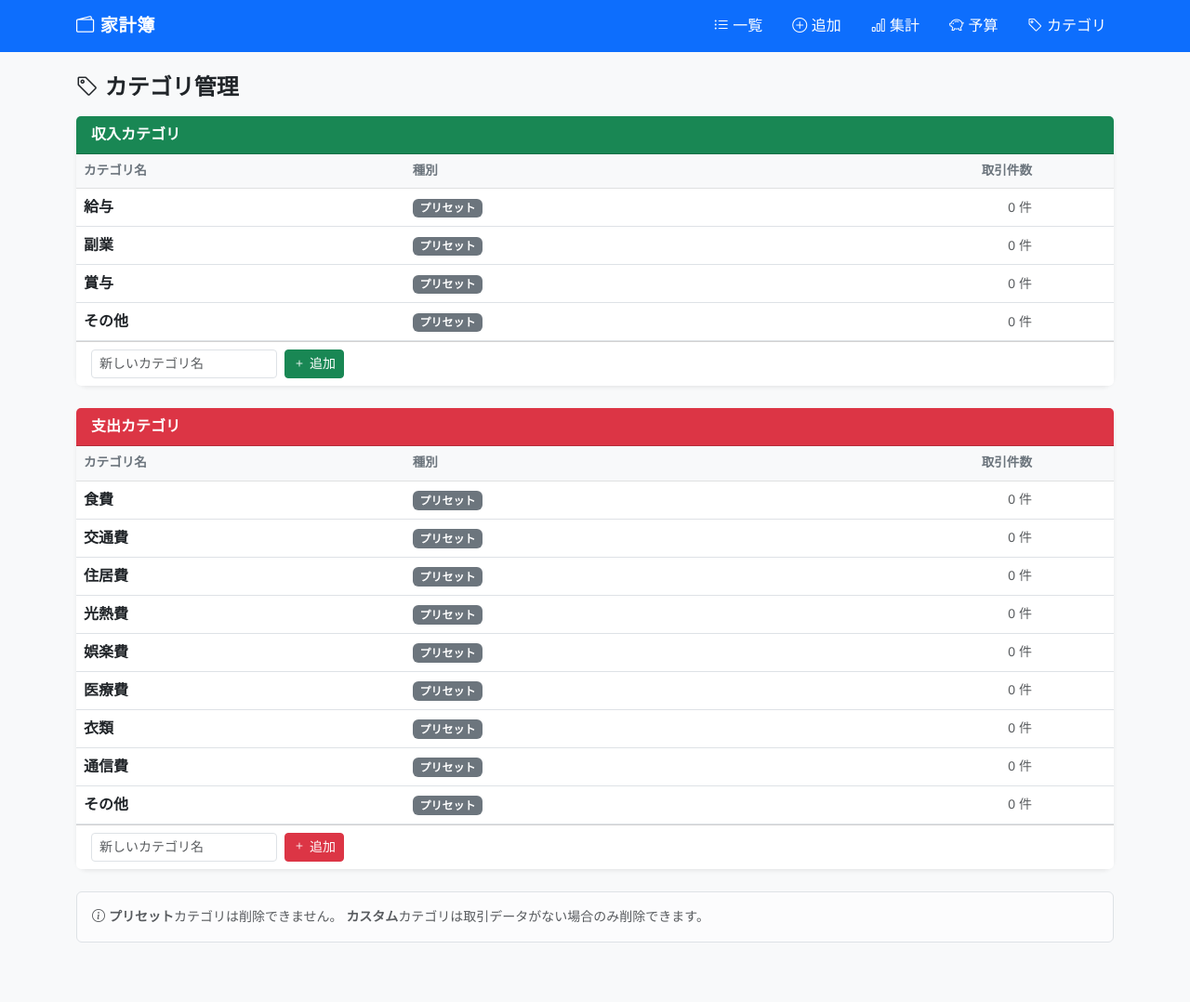
After one commit to shuto24/POS, a Flask app: page /categories in a window 1280 px wide. The commit adds this page. Shown: the whole page at 93% size. Run offline with Flask 3, Linux system fonts and the light colour scheme; data comes from the database, SQL or seed files in the repository; data that the repository does not hold is empty.

Commit message:
feat: カテゴリ管理機能を追加
- プリセットカテゴリをDBで管理し、ユーザーが独自カテゴリを追加可能に
- /categories ページでカテゴリの追加・削除ができる
- プリセットは削除不可、取引データがあるカスタムカテゴリも削除不可
- 追加・削除・予算ページのカテゴリ一覧がDBから動的取得に変更

Co-Authored-By: Claude Sonnet 4.6 <noreply@anthropic.com>

```diff
--- a/database.py
+++ b/database.py
@@ -37,6 +37,27 @@ def init_db():
                 amount INTEGER NOT NULL
             )
         """)
+        conn.execute("""
+            CREATE TABLE IF NOT EXISTS categories (
+                id INTEGER PRIMARY KEY AUTOINCREMENT,
+                type TEXT NOT NULL,
+                name TEXT NOT NULL,
+                is_preset INTEGER NOT NULL DEFAULT 0,
+                sort_order INTEGER NOT NULL DEFAULT 999,
+                UNIQUE(type, name)
+            )
+        """)
+        # プリセットカテゴリを初期投入（既存なら無視）
+        for i, name in enumerate(INCOME_CATEGORIES):
+            conn.execute(
+                "INSERT OR IGNORE INTO categories (type, name, is_preset, sort_order) VALUES (?,?,1,?)",
+                ("income", name, i),
+            )
+        for i, name in enumerate(EXPENSE_CATEGORIES):
+            conn.execute(
+                "INSERT OR IGNORE INTO categories (type, name, is_preset, sort_order) VALUES (?,?,1,?)",
+                ("expense", name, i),
+            )
 
 
 def add_transaction(date, type_, category, amount, memo=""):
@@ -206,6 +227,75 @@ def get_yearly_actual(year, type_, category):
     return row["total"] or 0
 
 
+def get_categories(type_=None):
+    """カテゴリ名リストを sort_order 順で返す。type_ 指定時はその種別のみ。"""
+    with get_connection() as conn:
+        if type_:
+            rows = conn.execute(
+                "SELECT name FROM categories WHERE type=? ORDER BY sort_order, id",
+                (type_,),
+            ).fetchall()
+        else:
+            rows = conn.execute(
+                "SELECT type, name, is_preset FROM categories ORDER BY type, sort_order, id"
+            ).fetchall()
+    return [dict(row) for row in rows] if type_ is None else [row["name"] for row in rows]
+
+
+def add_category(type_, name):
+    """ユーザー追加カテゴリを登録する。既存の場合は何もしない。"""
+    with get_connection() as conn:
+        conn.execute(
+            "INSERT OR IGNORE INTO categories (type, name, is_preset, sort_order) VALUES (?,?,0,999)",
+            (type_, name),
+        )
+
+
+def delete_category(type_, name):
+    """カスタムカテゴリを削除する。プリセットや取引が残っている場合は削除しない。
+    戻り値: 'ok' | 'preset' | 'has_transactions'
+    """
+    with get_connection() as conn:
+        row = conn.execute(
+            "SELECT is_preset FROM categories WHERE type=? AND name=?", (type_, name)
+        ).fetchone()
+        if not row or row["is_preset"]:
+            return "preset"
+        count = conn.execute(
+            "SELECT COUNT(*) AS cnt FROM transactions WHERE type=? AND category=?",
+            (type_, name),
+        ).fetchone()["cnt"]
+        if count > 0:
+            return "has_transactions"
+        conn.execute("DELETE FROM categories WHERE type=? AND name=?", (type_, name))
+    return "ok"
+
+
+def get_categories_detail(type_=None):
+    """管理ページ用: is_preset + 取引件数付きで全カテゴリを返す。"""
+    with get_connection() as conn:
+        if type_:
+            rows = conn.execute("""
+                SELECT c.type, c.name, c.is_preset,
+                       COUNT(t.id) AS tx_count
+                FROM categories c
+                LEFT JOIN transactions t ON t.type=c.type AND t.category=c.name
+                WHERE c.type=?
+                GROUP BY c.type, c.name, c.is_preset
+                ORDER BY c.sort_order, c.id
+            """, (type_,)).fetchall()
+        else:
+            rows = conn.execute("""
+                SELECT c.type, c.name, c.is_preset,
+                       COUNT(t.id) AS tx_count
+                FROM categories c
+                LEFT JOIN transactions t ON t.type=c.type AND t.category=c.name
+                GROUP BY c.type, c.name, c.is_preset
+                ORDER BY c.type, c.sort_order, c.id
+            """).fetchall()
+    return [dict(row) for row in rows]
+
+
 def get_available_months():
     with get_connection() as conn:
         rows = conn.execute("""
--- a/main.py
+++ b/main.py
@@ -52,8 +52,8 @@ def add():
     return render_template(
         "add.html",
         today=today,
-        income_categories=db.INCOME_CATEGORIES,
-        expense_categories=db.EXPENSE_CATEGORIES,
+        income_categories=db.get_categories("income"),
+        expense_categories=db.get_categories("expense"),
     )
 
 
@@ -91,8 +91,8 @@ def summary():
 
     # 年間サマリー（全カテゴリ）
     all_categories = {
-        "income": db.INCOME_CATEGORIES,
-        "expense": db.EXPENSE_CATEGORIES,
+        "income": db.get_categories("income"),
+        "expense": db.get_categories("expense"),
     }
     yearly_rows = {"income": [], "expense": []}
     for type_, cats in all_categories.items():
@@ -127,8 +127,8 @@ def budget():
         year=year,
         years=years,
         budgets=budgets,
-        income_categories=db.INCOME_CATEGORIES,
-        expense_categories=db.EXPENSE_CATEGORIES,
+        income_categories=db.get_categories("income"),
+        expense_categories=db.get_categories("expense"),
         months_list=months_list,
     )
 
@@ -162,6 +162,31 @@ def budget_delete():
     return redirect(url_for("budget", year=year))
 
 
+@app.route("/categories")
+def categories():
+    cats = db.get_categories_detail()
+    income_cats = [c for c in cats if c["type"] == "income"]
+    expense_cats = [c for c in cats if c["type"] == "expense"]
+    return render_template("categories.html", income_cats=income_cats, expense_cats=expense_cats)
+
+
+@app.route("/categories/add", methods=["POST"])
+def categories_add():
+    type_ = request.form["type"]
+    name = request.form["name"].strip()
+    if name:
+        db.add_category(type_, name)
+    return redirect(url_for("categories"))
+
+
+@app.route("/categories/delete", methods=["POST"])
+def categories_delete():
+    type_ = request.form["type"]
+    name = request.form["name"]
+    db.delete_category(type_, name)
+    return redirect(url_for("categories"))
+
+
 @app.route("/export")
 def export():
     month = request.args.get("month")
--- a/templates/base.html
+++ b/templates/base.html
@@ -27,6 +27,9 @@
         <a class="nav-link text-white" href="{{ url_for('budget') }}">
           <i class="bi bi-piggy-bank"></i> 予算
         </a>
+        <a class="nav-link text-white" href="{{ url_for('categories') }}">
+          <i class="bi bi-tag"></i> カテゴリ
+        </a>
       </div>
     </div>
   </nav>
--- /dev/null
+++ b/templates/categories.html
@@ -0,0 +1,80 @@
+{% extends "base.html" %}
+{% block content %}
+
+<div class="d-flex justify-content-between align-items-center mb-3">
+  <h4 class="mb-0 fw-bold"><i class="bi bi-tag"></i> カテゴリ管理</h4>
+</div>
+
+{% macro category_table(cats, section_type, label, color) %}
+<div class="card border-0 shadow-sm mb-4">
+  <div class="card-header bg-{{ color }} text-white fw-semibold">{{ label }}カテゴリ</div>
+  <div class="card-body p-0">
+    <table class="table mb-0 align-middle">
+      <thead class="table-light">
+        <tr>
+          <th>カテゴリ名</th>
+          <th>種別</th>
+          <th class="text-end">取引件数</th>
+          <th style="width:80px"></th>
+        </tr>
+      </thead>
+      <tbody>
+        {% for cat in cats %}
+        <tr>
+          <td class="fw-semibold">{{ cat.name }}</td>
+          <td>
+            {% if cat.is_preset %}
+              <span class="badge bg-secondary">プリセット</span>
+            {% else %}
+              <span class="badge bg-info text-dark">カスタム</span>
+            {% endif %}
+          </td>
+          <td class="text-end text-muted small">{{ cat.tx_count }} 件</td>
+          <td class="text-end">
+            {% if not cat.is_preset %}
+              {% if cat.tx_count == 0 %}
+                <form method="post" action="{{ url_for('categories_delete') }}"
+                      onsubmit="return confirm('「{{ cat.name }}」を削除しますか？')">
+                  <input type="hidden" name="type" value="{{ section_type }}">
+                  <input type="hidden" name="name" value="{{ cat.name }}">
+                  <button type="submit" class="btn btn-sm btn-outline-danger py-0 px-2">
+                    <i class="bi bi-trash"></i>
+                  </button>
+                </form>
+              {% else %}
+                <button type="button" class="btn btn-sm btn-outline-secondary py-0 px-2"
+                        disabled title="取引データがあるため削除できません">
+                  <i class="bi bi-trash"></i>
+                </button>
+              {% endif %}
+            {% endif %}
+          </td>
+        </tr>
+        {% endfor %}
+      </tbody>
+    </table>
+  </div>
+  <!-- 追加フォーム -->
+  <div class="card-footer bg-white">
+    <form method="post" action="{{ url_for('categories_add') }}" class="d-flex gap-2 align-items-center">
+      <input type="hidden" name="type" value="{{ section_type }}">
+      <input type="text" name="name" class="form-control form-control-sm" style="width:200px"
+             placeholder="新しいカテゴリ名" maxlength="20" required>
+      <button type="submit" class="btn btn-sm btn-{{ color }}">
+        <i class="bi bi-plus"></i> 追加
+      </button>
+    </form>
+  </div>
+</div>
+{% endmacro %}
+
+{{ category_table(income_cats, 'income', '収入', 'success') }}
+{{ category_table(expense_cats, 'expense', '支出', 'danger') }}
+
+<div class="alert alert-light border small text-muted">
+  <i class="bi bi-info-circle"></i>
+  <strong>プリセット</strong>カテゴリは削除できません。
+  <strong>カスタム</strong>カテゴリは取引データがない場合のみ削除できます。
+</div>
+
+{% endblock %}
```
